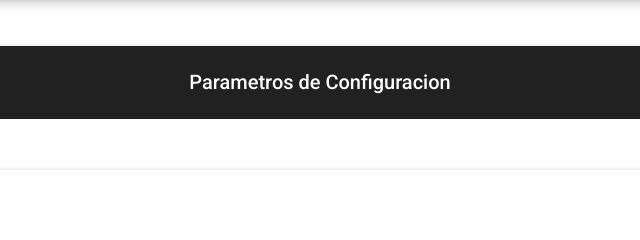
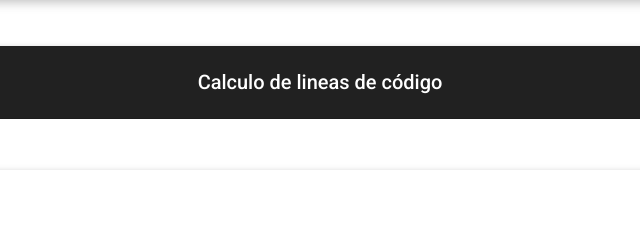
Before and after one commit to Jhonny-Morocho/COCOMO-2-, a plain HTML site: page index.html in a window 1280 px wide. Shown: the part 754-994 px from the top of the page, 320-960 px from the left. Drawn offline with nearby package versions, Linux system fonts and the light colour scheme; files that its build step writes are made by us from their sources.

Commit message:
Se cambio titulo de formulario

```diff
--- a/index.html
+++ b/index.html
@@ -91,7 +91,7 @@
 					<!-- Material form contact -->
 					<div class="card">
 						<h5 class="card-header info-color white-text text-center py-4 bg-dark">
-							<strong>Parametros de Configuracion</strong>
+							<strong>Calculo de lineas de código</strong>
 						</h5>
 						<!--Card content-->
 						<div class="card-body px-lg-5 pt-0">
```
